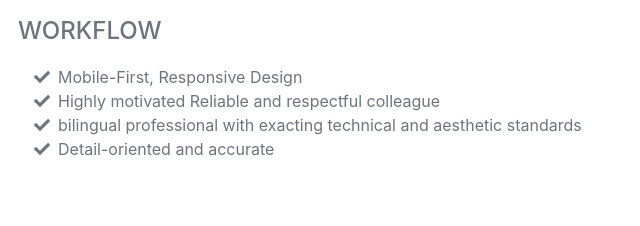
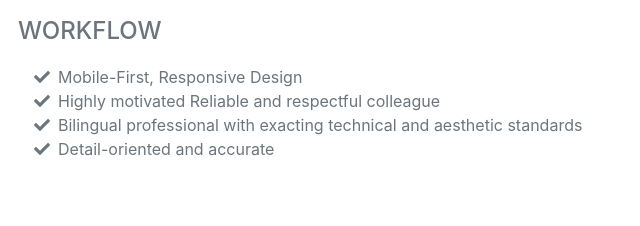
Before and after one commit to grazigomes/resumepage, a plain HTML site: page index.html in a window 1280 px wide. Shown: the part 2994-3220 px from the top of the page, 302-942 px from the left. Drawn offline with nearby package versions, Linux system fonts and the light colour scheme; a web font is replaced by a local one.

Commit message:
Update index.html

```diff
--- a/index.html
+++ b/index.html
@@ -131,7 +131,7 @@
                         </li>
                         <li>
                             <span class="fa-li"><i class="fas fa-check"></i></span>
-                            bilingual professional with exacting technical and aesthetic standards
+                            Bilingual professional with exacting technical and aesthetic standards
                         </li>
                         <li>
                             <span class="fa-li"><i class="fas fa-check"></i></span>
```
